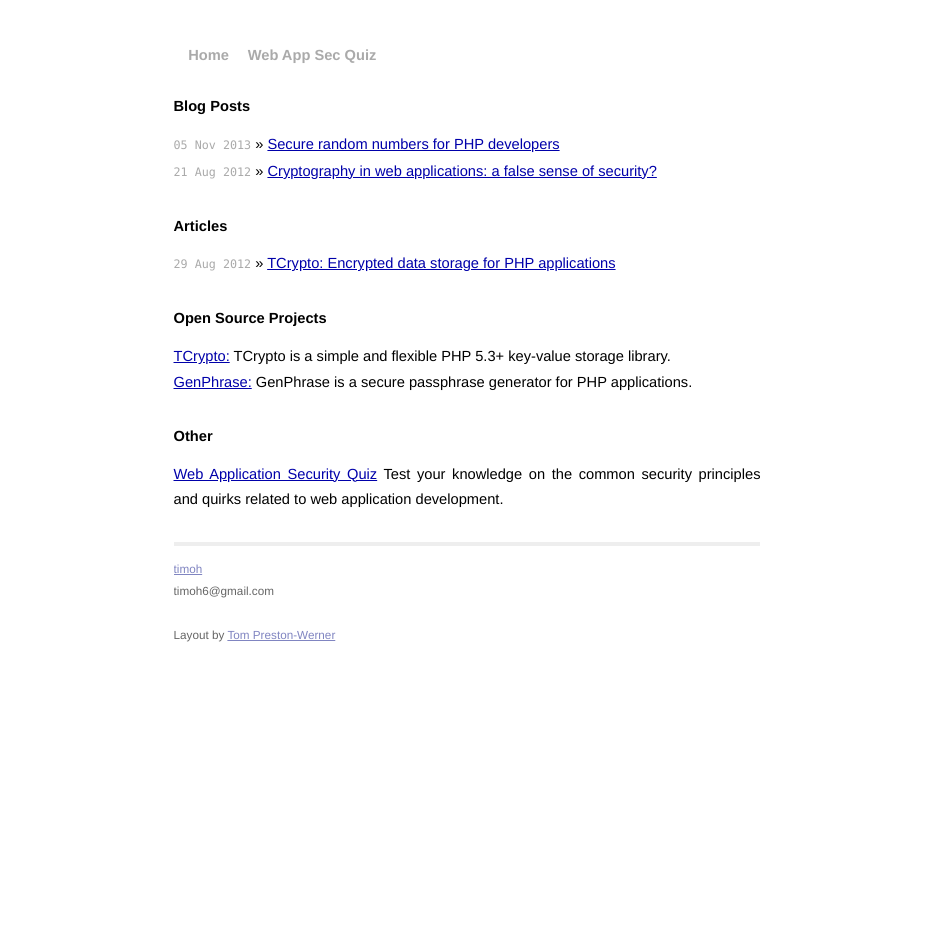
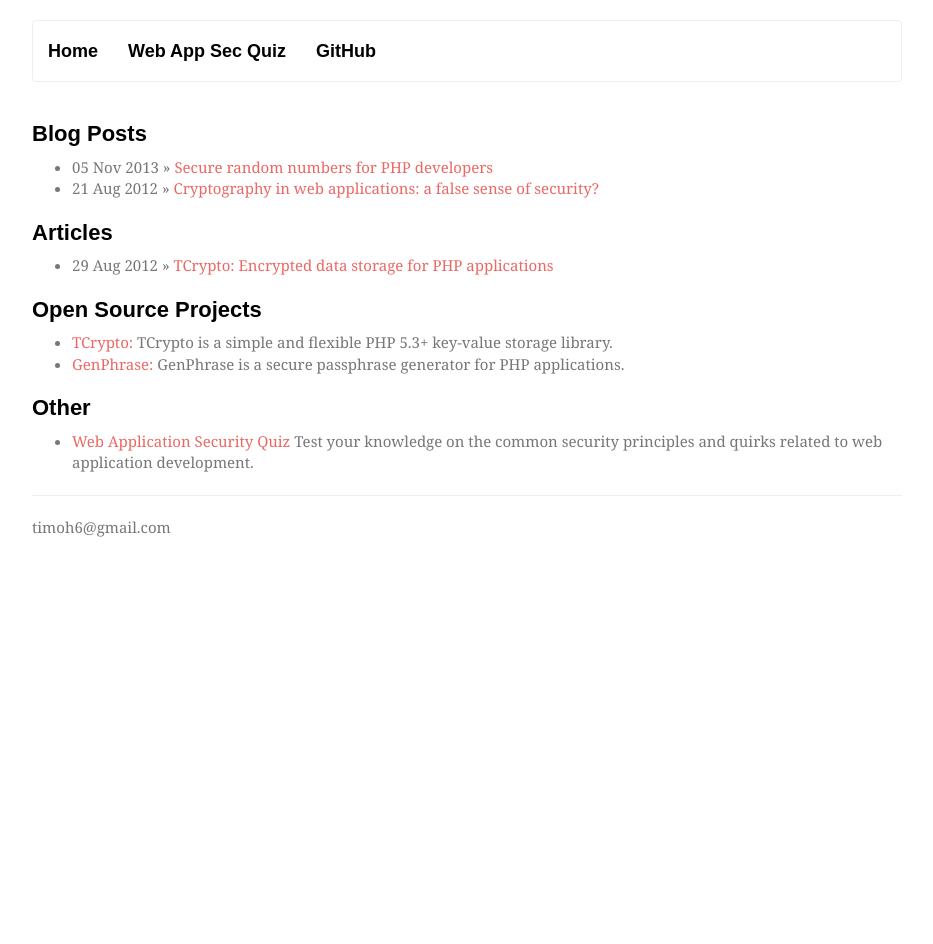
Before and after one commit to timoh6/timoh6.github.com, a Jekyll site: the page built from index.html, in a window 1280 px wide. Shown: the whole page, without its empty margins (173-1106 px from the left). Built offline with Jekyll 4.4.1, drawn with Linux system fonts in a browser that asks for light colours; some web fonts are replaced; after the commit the page ends 900 px from its top, so only the background shows below that.

Commit message:
Refresh layout

```diff
--- a/_layouts/default.html
+++ b/_layouts/default.html
@@ -1,15 +1,16 @@
 <!DOCTYPE html>
-<html xmlns="http://www.w3.org/1999/xhtml" xml:lang="en" lang="en-us">
+<html lang="en">
 <head>
-   <meta http-equiv="content-type" content="text/html; charset=utf-8" />
+    <meta charset="utf-8">
+    <meta http-equiv="X-UA-Compatible" content="IE=edge">
+    <meta name="viewport" content="width=device-width, initial-scale=1.0">
    <title>{{ page.title }}</title>
-   <meta name="author" content="timoh" />
 
    <!-- syntax highlighting CSS -->
    <link rel="stylesheet" href="/css/syntax.css" type="text/css" />
 
    <!-- Homepage CSS -->
-   <link rel="stylesheet" href="/css/screen.css" type="text/css" media="screen, projection" />
+    <link rel="stylesheet" href="/css/bootstrap.min.css" />
 
    <script type="text/javascript">
 
@@ -27,24 +28,24 @@
 </head>
 <body>
 
-<div class="site">
-  <div class="title">
-    <a class="extra" href="/">Home</a>
-      <a class="extra" href="http://timoh6.github.io/WebAppSecQuiz/">Web App Sec Quiz</a>
-  </div>
+<div class="container">
+
+    <nav class="navbar navbar-default" role="navigation">
+        <div class="navbar-default">
+            <ul class="nav navbar-nav">
+                <li><a href="http://timoh6.github.io">Home</a></li>
+                <li><a href="http://timoh6.github.io/WebAppSecQuiz">Web App Sec Quiz</a></li>
+                <li><a href="https://github.com/timoh6">GitHub</a></li>
+            </ul>
+        </div>
+    </nav>
 
   {{ content }}
 
-  <div class="footer">
-    <div class="contact">
-      <p>
-        <a href="https://github.com/timoh6">timoh</a><br />
-        timoh6@gmail.com<br /><br />
-	Layout by <a href="http://github.com/mojombo/jekyll">Tom Preston-Werner</a>
-      </p>
+    <hr>
+    <div>
+        <p>timoh6@gmail.com</p>
     </div>
-
-  </div>
 </div>
 
 </body>
--- a/index.html
+++ b/index.html
@@ -4,26 +4,26 @@ title: timoh's pages
 ---
 
 <div id="home">
-  <h1>Blog Posts</h1>
-  <ul class="posts">
+  <h2>Blog Posts</h2>
+  <ul>
     {% for post in site.posts %}
       <li><span>{{ post.date | date_to_string }}</span> &raquo; <a href="{{ post.url }}">{{ post.title }}</a></li>
     {% endfor %}
   </ul>
 
-  <h1>Articles</h1>
-  <ul class="posts">
+  <h2>Articles</h2>
+  <ul>
     <li><span>29 Aug 2012</span>  &raquo; <a href="http://websec.io/2012/08/29/TCrypto-Encrypted-Data-Storage-for-PHP.html">TCrypto: Encrypted data storage for PHP applications</a></li>
   </ul>
 
-  <h1>Open Source Projects</h1>
-  <ul class="posts">
+  <h2>Open Source Projects</h2>
+  <ul>
     <li><a href="https://github.com/timoh6/TCrypto/">TCrypto:</a> TCrypto is a simple and flexible PHP 5.3+ key-value storage library.</li>
     <li><a href="https://github.com/timoh6/GenPhrase/">GenPhrase:</a> GenPhrase is a secure passphrase generator for PHP applications.</li>
   </ul>
 
-  <h1>Other</h1>
-  <ul class="posts">
+  <h2>Other</h2>
+  <ul>
     <li><a href="http://timoh6.github.io/WebAppSecQuiz/">Web Application Security Quiz</a> Test your knowledge on the common security principles and quirks related to web application development.</li>
   </ul>
 </div>
```
